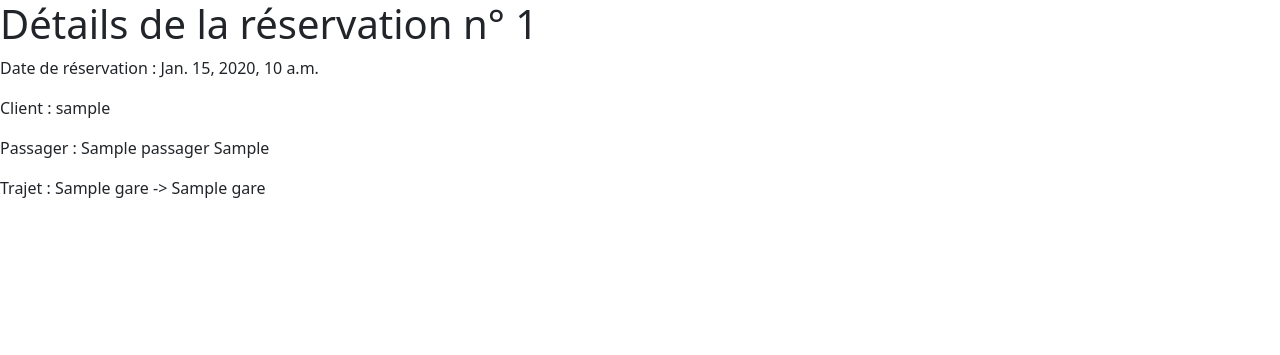
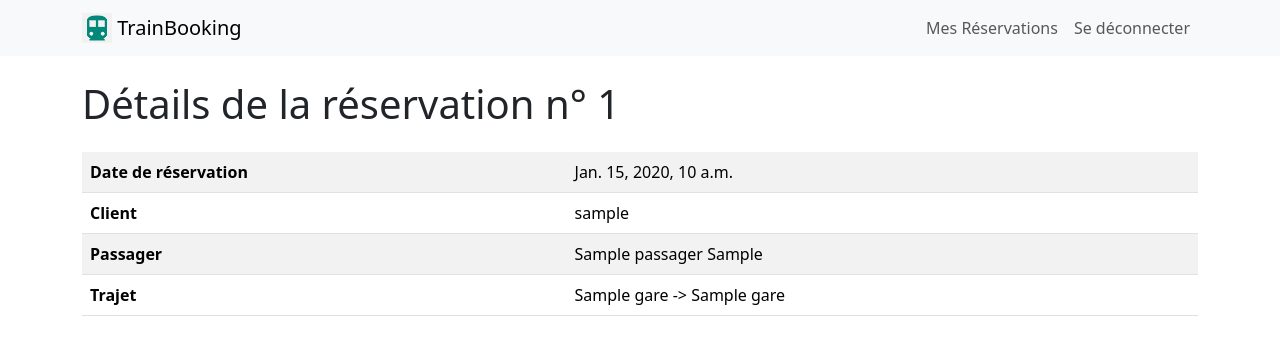
Before and after one commit to alextonon/reservations-alexandre-tonon, a Django app: page /booking/reservations/1 in a window 1280 px wide. Shown: the top 355 px of the page. Run offline with Django 4.2, Linux system fonts and the light colour scheme; a user stored in the database is signed in; tables that the repository leaves empty hold one stand-in row (values such as "Sample post"); some libraries are stand-ins or nearby versions.

Commit message:
FINAL-INDIVIDUEL

```diff
--- a/reservations/booking/templates/booking/reservation.html
+++ b/reservations/booking/templates/booking/reservation.html
@@ -1,20 +1,64 @@
 {% load bootstrap5 %}
+{% load static %}
 
 <!DOCTYPE html>
 <html lang="fr">
 <head>
     <meta charset="UTF-8">
     <meta name="viewport" content="width=device-width, initial-scale=1.0">
-    <title>Détails de la réservation n° {{ reservation.numero_reservation }}</title>
+    <title>Modifier ma réservation</title>
     {% bootstrap_css %}
-    {% bootstrap_javascript %}
 </head>
 
 <body>
-    <h1>Détails de la réservation n° {{ reservation.numero_reservation }}</h1>
-    <p>Date de réservation : {{ reservation.date_reservation }}</p>
-    <p>Client : {{ reservation.client }}</p>
-    <p>Passager : {{ reservation.passager }}</p>
-    <p>Trajet : {{ reservation.trajet }}</p>
+    <nav class="navbar navbar-expand-lg navbar-light bg-light">
+        <div class="container">
+            <a class="navbar-brand" href="#">
+                <img src="{% static 'images/logo.png' %}" alt="Logo" width="30" height="30" class="d-inline-block align-top">
+                TrainBooking
+            </a>
+            <button class="navbar-toggler" type="button" data-bs-toggle="collapse" data-bs-target="#navbarNav" aria-controls="navbarNav" aria-expanded="false" aria-label="Toggle navigation">
+                <span class="navbar-toggler-icon"></span>
+            </button>
+            <div class="collapse navbar-collapse justify-content-end" id="navbarNav">
+                <ul class="navbar-nav">
+                        <li class="nav-item">
+                            <a class="nav-link" href="{% url 'booking:reservations' %}">Mes Réservations</a>
+                        </li>
+                        <li class="nav-item">
+                            <a class="nav-link" href="{% url 'logout' %}">Se déconnecter</a>
+                        </li>
+                </ul>
+            </div>
+        </div>
+    </nav>
+
+    <div class="container mt-4">
+        <h1 class="mb-4">Détails de la réservation n° {{ reservation.numero_reservation }}</h1>
+        <div class="table-responsive">
+            <table class="table table-striped">
+                <tbody>
+                    <tr>
+                        <th>Date de réservation</th>
+                        <td>{{ reservation.date_reservation }}</td>
+                    </tr>
+                    <tr>
+                        <th>Client</th>
+                        <td>{{ reservation.client }}</td>
+                    </tr>
+                    <tr>
+                        <th>Passager</th>
+                        <td>{{ reservation.passager }}</td>
+                    </tr>
+                    <tr>
+                        <th>Trajet</th>
+                        <td>{{ reservation.trajet }}</td>
+                    </tr>
+                </tbody>
+            </table>
+        </div>
+    </div>
+
+    {% bootstrap_javascript %}
 </body>
 </html>
```
Also changed, not shown: reservations/booking/templates/booking/edit_reservation.html (+28 -2 lines), reservations/booking/templates/booking/reservations.html (+14 -16 lines).
